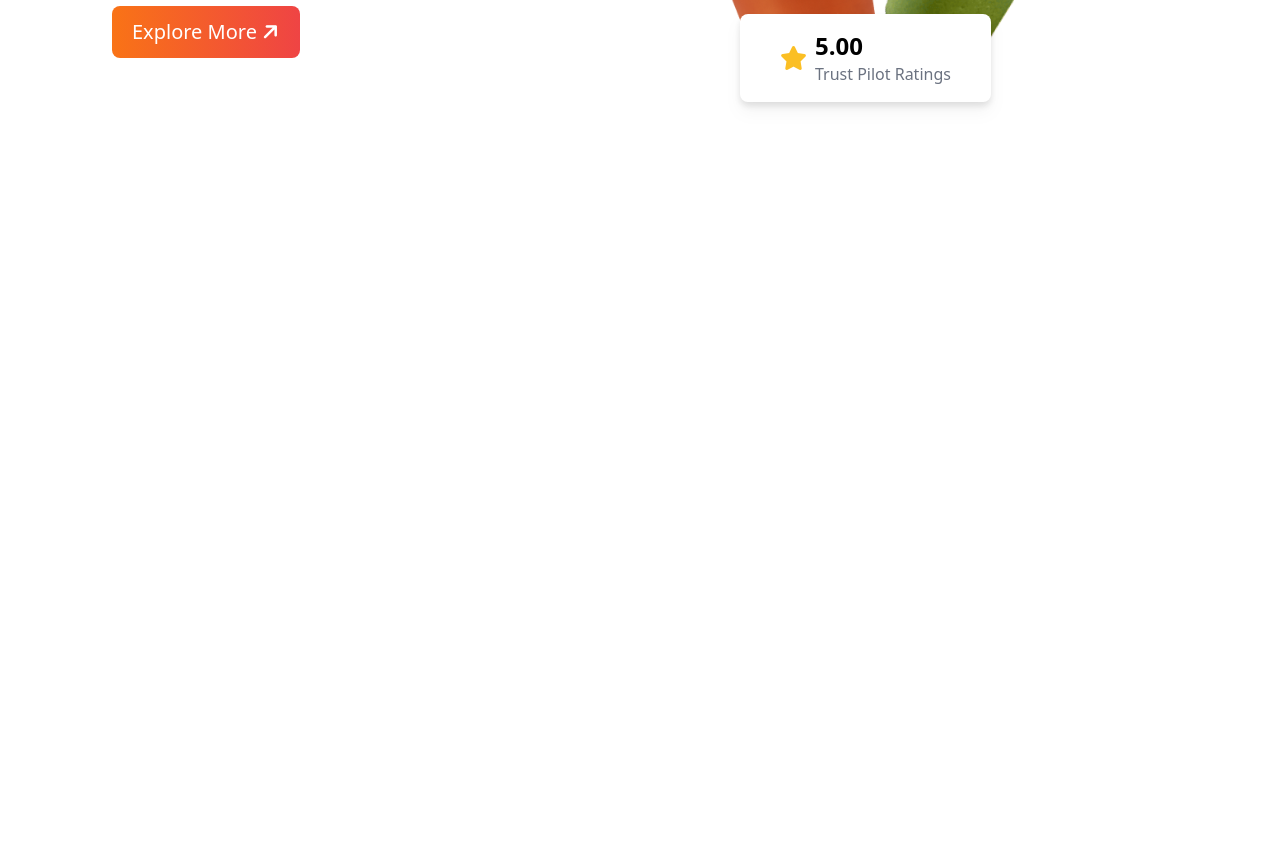
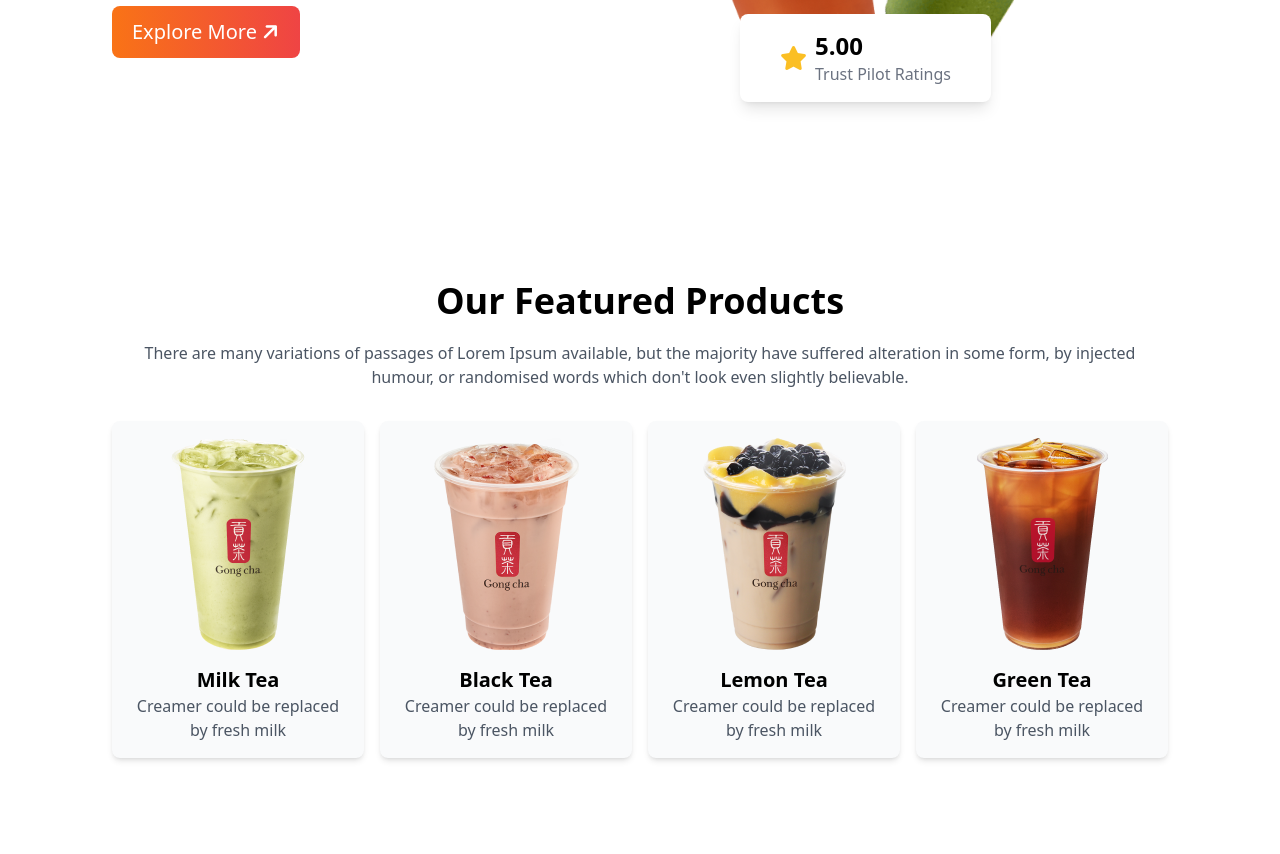
Before and after one commit to Md-Shanto-Sharker/tea-house-with-tailwind, a plain HTML site: page index.html in a window 1280 px wide. Shown: the part 306-1160 px from the top of the page. Before the commit the page ends 800 px from the top, so only its background shows below. Drawn offline with nearby package versions, Linux system fonts and the light colour scheme.

Commit message:
added main

```diff
--- a/index.html
+++ b/index.html
@@ -27,7 +27,7 @@
 <body>
     <!-- Main Content -->
     <main class="max-w-screen-xl mx-auto px-16  lg:px-28">
-          <header class="flex pt-10-20 mb-20">
+          <header class="lg:flex pt-10-20 mb-20">
             <!-- text content -->
             <div>
               <h1 class=" text-5xl md:text-7xl">It's good <br>
@@ -44,7 +44,7 @@
                  <img class="w-full" src="images/banner.png" alt="">
               </div>
               <!-- card -->
-               <div class=" absolute flex  bg-white drop-shadow-lg px-2 py-2 md:px-10 lg:py-4 rounded-lg items-center top:28 md:top-80 md:left-32 lg:left-28">
+                <div class="absolute flex items-center bg-white shadow-lg px-2 py-2 md:px-10 lg:py-4 rounded-lg top-28 md:top-80 md:left-32 lg:left-28">
                 <div >
                   <i class="text-amber-400 text-2xl fa-solid fa-star"></i>
                 </div>
@@ -55,6 +55,48 @@
                </div>
             </div>
           </header>
+
+          <section class="py-8 lg:py-24">
+            <!-- tittle -->
+            <div class="text-center mb-8">
+              <h1 class="text-3xl md:text-4xl font-bold mb-5">Our Featured Products</h1>
+              <p class="text-gray-600 mx-w-xl mx-auto">There are many variations of passages of Lorem Ipsum available, but the majority have suffered alteration in some form, by injected humour, or randomised words which don't look even slightly believable. </p>
+            </div>
+            <!-- Grid card -->
+             <div class="grid grid-cols-1 md:grid-cols-2 lg:grid-cols-4 gap-4 text-center">
+              <!-- product card -->
+               <div class="rounded-lg shadow-md bg-gray-50 overflow-hidden">
+                <img class="mx-auto pt-4" src="./images/tea-1.png" alt="">
+                <div class="p-4">
+                  <h2 class="font-bold text-xl">Milk Tea</h2>
+                <p class="text-gray-600">Creamer could be replaced by fresh milk</p>
+                </div>
+               </div>
+
+               <div class="rounded-lg shadow-md bg-gray-50 overflow-hidden">
+                <img class="mx-auto pt-4" src="./images/tea-2.png" alt="">
+                <div class="p-4">
+                  <h2 class="font-bold text-xl">Black Tea</h2>
+                <p class="text-gray-600">Creamer could be replaced by fresh milk</p>
+                </div>
+               </div>
+
+               <div class="rounded-lg shadow-md bg-gray-50 overflow-hidden">
+                <img class="mx-auto pt-4" src="./images/tea-3.png" alt="">
+                <div class="p-4">
+                  <h2 class="font-bold text-xl">Lemon Tea</h2>
+                <p class="text-gray-600">Creamer could be replaced by fresh milk</p>
+                </div>
+               </div>
+               <div class="rounded-lg shadow-md bg-gray-50 overflow-hidden">
+                <img class="mx-auto pt-4" src="./images/tea-4.png" alt="">
+                <div class="p-4">
+                  <h2 class="font-bold text-xl">Green Tea</h2>
+                <p class="text-gray-600">Creamer could be replaced by fresh milk</p>
+                </div>
+              </div>
+             </div>
+          </section>
     </main>
 
 </body>
```
